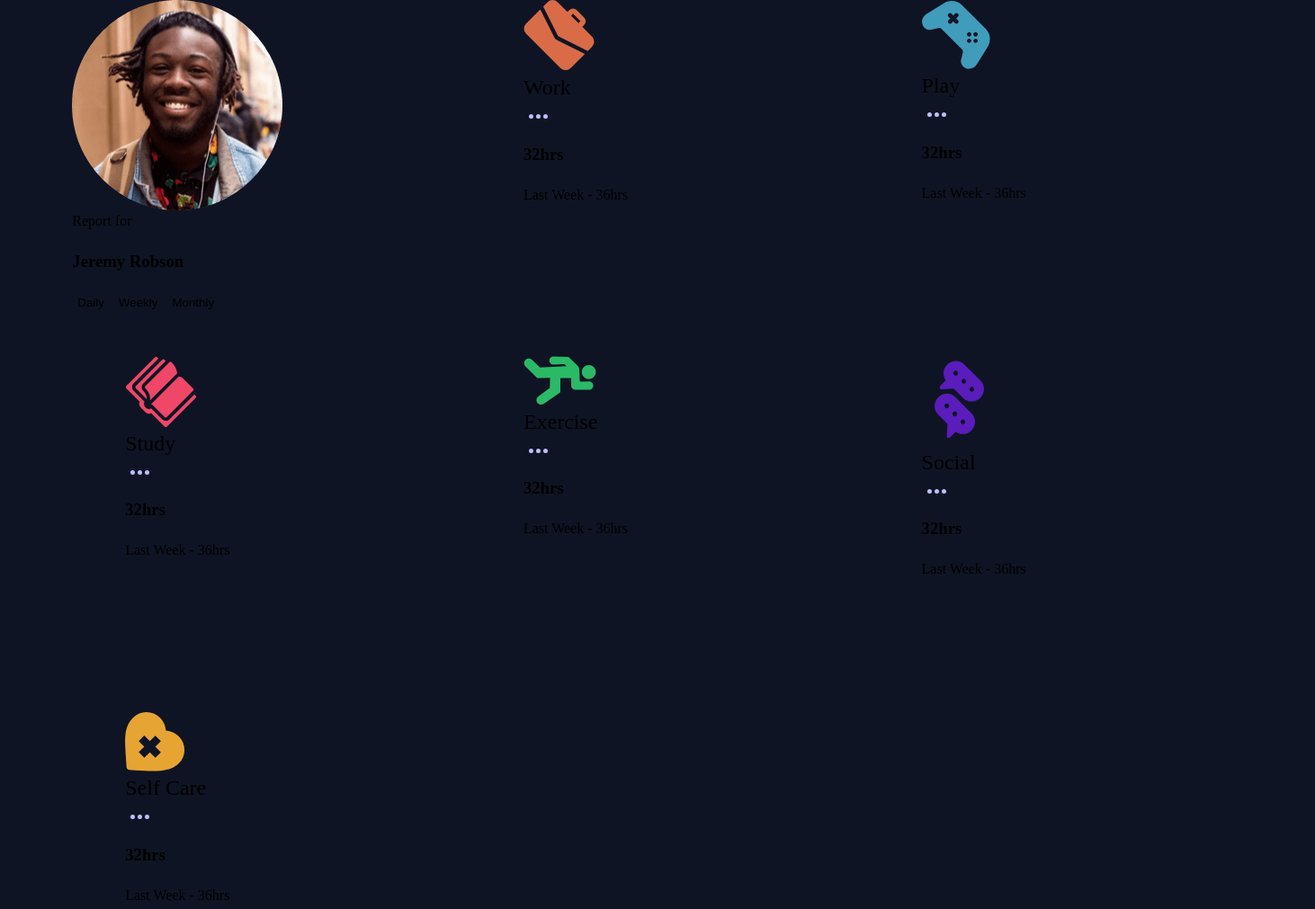
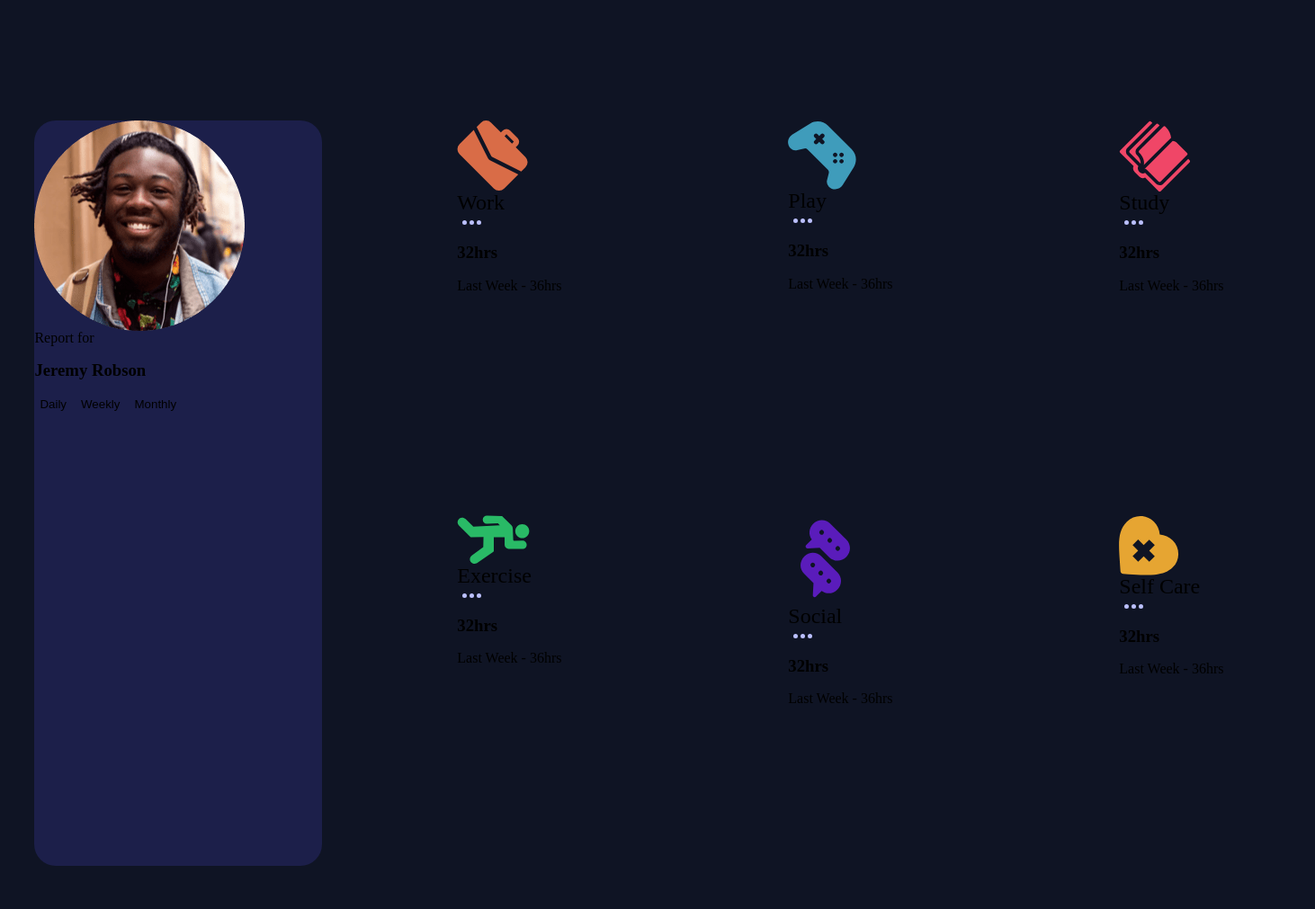
Before and after one commit to bisope03/time-tracking-dashboard, a plain HTML site: page index.html in a window 1280 px wide. Shown: the whole page at 90% size, 1462 px wide, since content can reach past the window. Drawn offline with Linux system fonts and the light colour scheme.

Commit message:
Add padding to the body

```diff
--- a/style.css
+++ b/style.css
@@ -14,6 +14,9 @@
     --clr-soft-orange: hsl(43, 84%, 65%);
 
     --ff-rubik: 'Rubik', sans-serif;
+
+    /* border-radius */
+    --br: 1.5rem;
 }
 
 /* reset */
@@ -31,6 +34,7 @@ p,
 figure,
 picture {
     margin: 0;
+    padding: 0;
 }
 
 h1,
@@ -39,17 +43,6 @@ p {
     font-weight: 300;
 }
 
-/* set up the body */
-body {
-    font-family: --ff-rubik;
-    font-size: 300;
-    background: var(--clr-v-dark-blue);
-    line-height: 1.5;
-    min-height: 100vh;
-    width: 100%;
-    padding: 8.1rem, 2.4rem;
-
-}
 
 /* make images easier to work with */
 img,
@@ -71,6 +64,17 @@ button {
 
 /* main styling */
 
+body {
+    font-family: --ff-rubik;
+    background: var(--clr-v-dark-blue);
+    display: grid;
+    line-height: 1;
+    min-height: 100vh;
+    width: 100%;
+    place-items: center;
+    padding: 8.4rem 2.4rem;
+}
+
 .container{
     width: 100%;
     height: auto;
@@ -84,8 +88,29 @@ button {
 @media screen and (min-width: 500px){
     .container{
         grid-template-columns: repeat(auto-fit, minmax(20rem, 1fr));
-        grid-template-rows: 1fr 1fr;
+        grid-template-rows: 1fr 1fr; /*two rows*/
         min-height: 51.8rem;
         gap: 3rem;
     }
 }
+
+@media screen and (min-width: 1110px){
+    .container{
+        max-width: 111rem;
+    }
+}
+
+.activity-main{
+    background: var(--clr-dark-blue);
+    border-radius: var(--br);
+    overflow: hidden;
+    width: 100%;
+}
+
+@media screen and (min-width: 500px){
+    .activity-main{
+        grid-row: 1/3;
+        display: flex;
+        flex-flow: column nowrap;
+    }
+}
```
